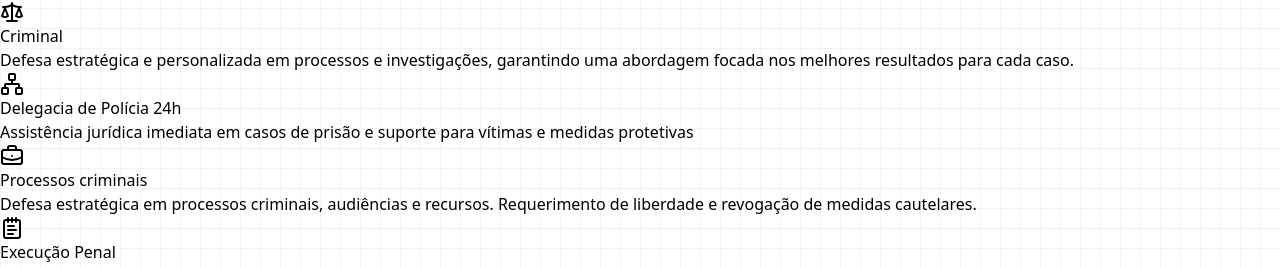
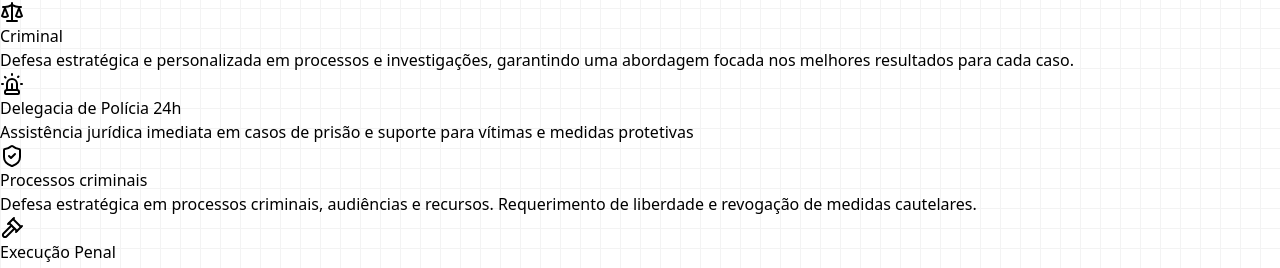
Before and after one commit to EdisonMatos/LP-Ricardo-Loretti, a React (Vite) app: page / in a window 1280 px wide. Shown: the part 653-921 px from the top of the page. Built offline with nearby package versions, Linux system fonts and the light colour scheme; a web font is replaced by a local one.

Commit message:
feat: Atualiza icones

```diff
--- a/src/content/content.jsx
+++ b/src/content/content.jsx
@@ -226,13 +226,16 @@ const content = {
             stroke-width="2"
             stroke-linecap="round"
             stroke-linejoin="round"
-            class="lucide lucide-network"
+            class="lucide lucide-siren"
           >
-            <rect x="16" y="16" width="6" height="6" rx="1" />
-            <rect x="2" y="16" width="6" height="6" rx="1" />
-            <rect x="9" y="2" width="6" height="6" rx="1" />
-            <path d="M5 16v-3a1 1 0 0 1 1-1h12a1 1 0 0 1 1 1v3" />
-            <path d="M12 12V8" />
+            <path d="M7 18v-6a5 5 0 1 1 10 0v6" />
+            <path d="M5 21a1 1 0 0 0 1 1h12a1 1 0 0 0 1-1v-1a2 2 0 0 0-2-2H7a2 2 0 0 0-2 2z" />
+            <path d="M21 12h1" />
+            <path d="M18.5 4.5 18 5" />
+            <path d="M2 12h1" />
+            <path d="M12 2v1" />
+            <path d="m4.929 4.929.707.707" />
+            <path d="M12 12v6" />
           </svg>
         ),
         buttonLabelModal: "Fale Conosco",
@@ -262,12 +265,10 @@ const content = {
             stroke-width="2"
             stroke-linecap="round"
             stroke-linejoin="round"
-            class="lucide lucide-briefcase-business"
+            class="lucide lucide-shield-check"
           >
-            <path d="M12 12h.01" />
-            <path d="M16 6V4a2 2 0 0 0-2-2h-4a2 2 0 0 0-2 2v2" />
-            <path d="M22 13a18.15 18.15 0 0 1-20 0" />
-            <rect width="20" height="14" x="2" y="6" rx="2" />
+            <path d="M20 13c0 5-3.5 7.5-7.66 8.95a1 1 0 0 1-.67-.01C7.5 20.5 4 18 4 13V6a1 1 0 0 1 1-1c2 0 4.5-1.2 6.24-2.72a1.17 1.17 0 0 1 1.52 0C14.51 3.81 17 5 19 5a1 1 0 0 1 1 1z" />
+            <path d="m9 12 2 2 4-4" />
           </svg>
         ),
         buttonLabelModal: "Fale Conosco",
@@ -298,15 +299,13 @@ const content = {
             stroke-width="2"
             stroke-linecap="round"
             stroke-linejoin="round"
-            class="lucide lucide-notepad-text"
+            class="lucide lucide-gavel"
           >
-            <path d="M8 2v4" />
-            <path d="M12 2v4" />
-            <path d="M16 2v4" />
-            <rect width="16" height="18" x="4" y="4" rx="2" />
-            <path d="M8 10h6" />
-            <path d="M8 14h8" />
-            <path d="M8 18h5" />
+            <path d="m14.5 12.5-8 8a2.119 2.119 0 1 1-3-3l8-8" />
+            <path d="m16 16 6-6" />
+            <path d="m8 8 6-6" />
+            <path d="m9 7 8 8" />
+            <path d="m21 11-8-8" />
           </svg>
         ),
         buttonLabelModal: "Fale Conosco",
```
